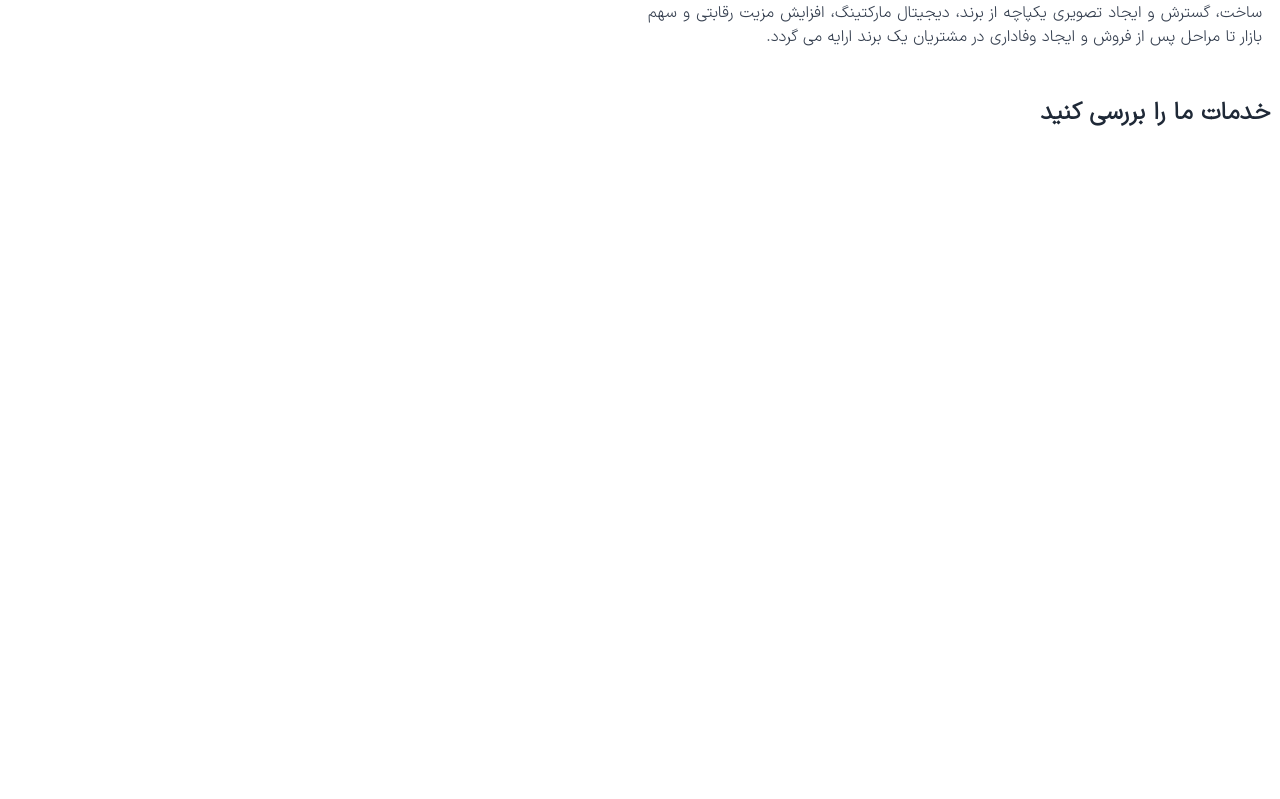
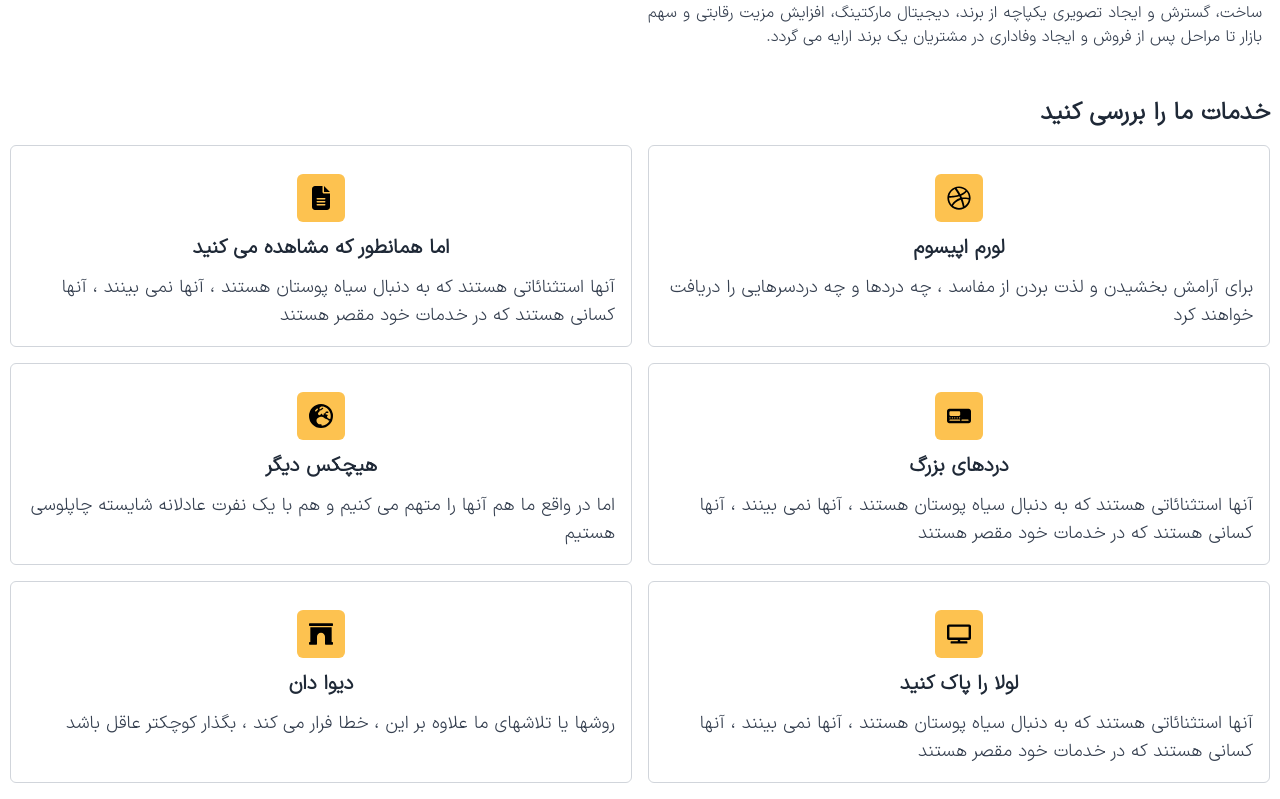
Before and after one commit to Sina-Soroosh/kasuka, a Next.js app: page / in a window 1280 px wide. Shown: the part 1419-2218 px from the top of the page. Before the commit the page ends 1580 px from the top, so only its background shows below. Built offline with nearby package versions, Linux system fonts and the light colour scheme.

Commit message:
coding IconBox module

```diff
--- /dev/null
+++ b/src/components/modules/IconBox/IconBox.tsx
@@ -0,0 +1,27 @@
+import React from "react";
+
+type IconBoxProps = {
+  logo: React.ReactNode;
+  title: string;
+  text: string;
+};
+
+function IconBox({ logo, text, title }: IconBoxProps) {
+  return (
+    <>
+      <div className="p-4 border border-gray-300 text-center rounded-md hover:-translate-y-3 hover:shadow transition-all">
+        <div className="text-center w-fit my-3 mx-auto bg-primary text-2xl p-3 rounded-md">
+          {logo}
+        </div>
+        <h4 className="mb-3">
+          <a href="#" className="text-gray-800 font-bold text-xl">
+            {title}
+          </a>
+        </h4>
+        <p className="text-right text-lg text-gray-700">{text}</p>
+      </div>
+    </>
+  );
+}
+
+export default IconBox;
--- a/src/components/templates/Services.tsx
+++ b/src/components/templates/Services.tsx
@@ -1,4 +1,11 @@
 import React from "react";
+import IconBox from "../modules/IconBox/IconBox";
+import { FaArchway, FaDribbble, FaTv } from "react-icons/fa";
+import {
+  FaEarthEurope,
+  FaFileLines,
+  FaTachographDigital,
+} from "react-icons/fa6";
 
 function Services() {
   return (
@@ -7,7 +14,38 @@ function Services() {
         <h2 className="text-gray-800 text-2xl font-bold mb-4">
           خدمات ما را بررسی کنید
         </h2>
-        <div className="grid grid-cols-1 md:grid-cols-2"></div>
+        <div className="grid grid-cols-1 md:grid-cols-2 gap-4">
+          <IconBox
+            title="لورم اپیسوم"
+            text="برای آرامش بخشیدن و لذت بردن از مفاسد ، چه دردها و چه دردسرهایی را دریافت خواهند کرد"
+            logo={<FaDribbble />}
+          />
+          <IconBox
+            title="اما همانطور که مشاهده می کنید"
+            text="آنها استثنائاتی هستند که به دنبال سیاه پوستان هستند ، آنها نمی بینند ، آنها کسانی هستند که در خدمات خود مقصر هستند"
+            logo={<FaFileLines />}
+          />
+          <IconBox
+            title="دردهای بزرگ"
+            text="آنها استثنائاتی هستند که به دنبال سیاه پوستان هستند ، آنها نمی بینند ، آنها کسانی هستند که در خدمات خود مقصر هستند"
+            logo={<FaTachographDigital />}
+          />
+          <IconBox
+            title="هیچکس دیگر"
+            text="اما در واقع ما هم آنها را متهم می کنیم و هم با یک نفرت عادلانه شایسته چاپلوسی هستیم"
+            logo={<FaEarthEurope />}
+          />
+          <IconBox
+            title="لولا را پاک کنید"
+            text="آنها استثنائاتی هستند که به دنبال سیاه پوستان هستند ، آنها نمی بینند ، آنها کسانی هستند که در خدمات خود مقصر هستند"
+            logo={<FaTv />}
+          />
+          <IconBox
+            title="دیوا دان"
+            text="روشها یا تلاشهای ما علاوه بر این ، خطا فرار می کند ، بگذار کوچکتر عاقل باشد"
+            logo={<FaArchway />}
+          />
+        </div>
       </div>
     </>
   );
```
